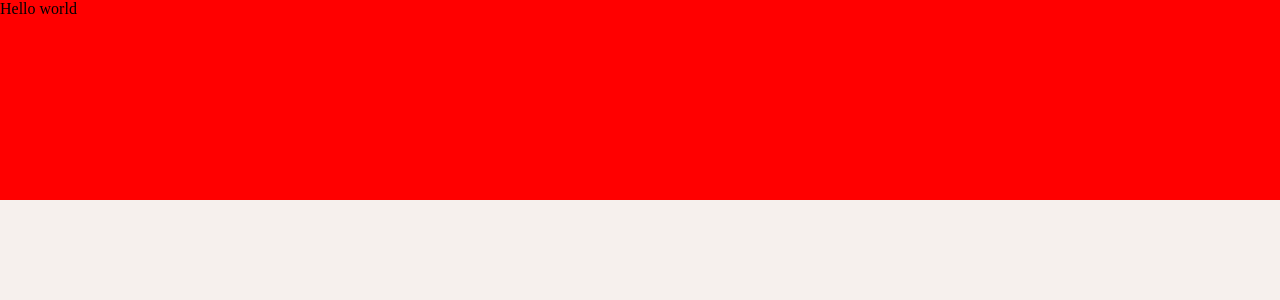
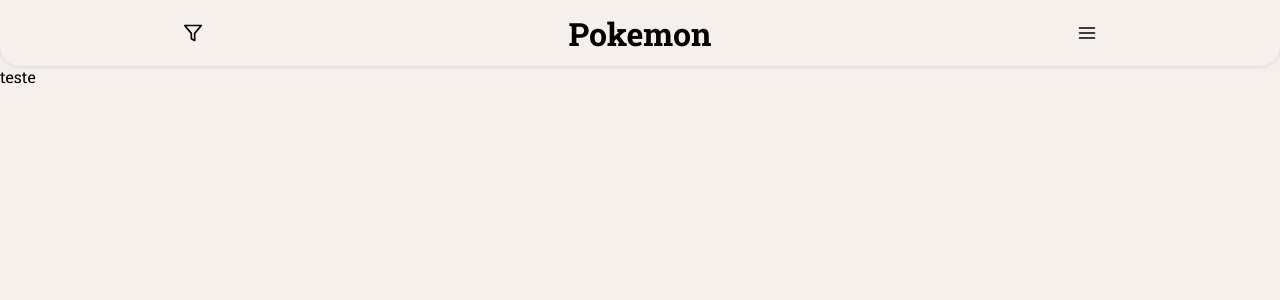
Before and after one commit to SavioSoares7/pokedex, a React (Vite) app in the folder pokemon/: page / in a window 1280 px wide. Shown: the top 300 px of the page. Built offline with nearby package versions, Linux system fonts and the light colour scheme.

Commit message:
Start of creating the header

```diff
--- a/package.json
+++ b/package.json
@@ -1,5 +1,6 @@
 {
   "dependencies": {
+    "react-icons": "^4.4.0",
     "styled-components": "^5.3.5"
   }
 }
--- a/pokemon/index.html
+++ b/pokemon/index.html
@@ -4,7 +4,14 @@
     <meta charset="UTF-8" />
     <link rel="icon" type="image/svg+xml" href="/vite.svg" />
     <meta name="viewport" content="width=device-width, initial-scale=1.0" />
-    <title>Vite + React</title>
+
+    <link rel="preconnect" href="https://fonts.googleapis.com" />
+    <link rel="preconnect" href="https://fonts.gstatic.com" crossorigin />
+    <link
+      href="https://fonts.googleapis.com/css2?family=Roboto+Slab:wght@400;500;700&display=swap"
+      rel="stylesheet"
+    />
+    <title>Pokedex</title>
   </head>
   <body>
     <div id="root"></div>
--- /dev/null
+++ b/pokemon/src/components/header/index.jsx
@@ -0,0 +1,13 @@
+import { Container } from "./style";
+
+import { FiFilter, FiMenu } from "react-icons/fi";
+
+export function Header() {
+  return (
+    <Container>
+      <FiFilter />
+      <h1>Pokemon</h1>
+      <FiMenu />
+    </Container>
+  );
+}
--- /dev/null
+++ b/pokemon/src/components/header/style.js
@@ -0,0 +1,13 @@
+import styled from "styled-components";
+
+export const Container = styled.header`
+  display: flex;
+  align-items: center;
+  justify-content: space-around;
+
+  height: 66px;
+
+  border-radius: 0px 0px 20px 20px;
+  background: ${({ theme }) => theme.COLORS.BG_WHITE};
+  box-shadow: 0px 0px 5px #ccc;
+`;
--- a/pokemon/src/pages/home/index.jsx
+++ b/pokemon/src/pages/home/index.jsx
@@ -1,5 +1,13 @@
 import { Container } from "./style";
 
+import { Header } from "../../components/header";
 export function Home() {
-  return <Container>Hello world</Container>;
+  return (
+    <>
+      <Header />
+      <Container>
+        <p>teste</p>
+      </Container>
+    </>
+  );
 }
--- a/pokemon/src/pages/home/style.js
+++ b/pokemon/src/pages/home/style.js
@@ -1,6 +1,9 @@
 import styled from "styled-components";
 
 export const Container = styled.div`
-  min-height: 200px;
-  background-color: red;
+  display: flex;
+  flex-direction: column;
+  justify-content: space-around;
+
+  width: 100%;
 `;
--- a/pokemon/src/styles/globalStyle.js
+++ b/pokemon/src/styles/globalStyle.js
@@ -5,6 +5,7 @@
     padding: 0;
     margin: 0;
     box-sizing: border-box;
+    font-family: 'Roboto Slab', serif;
   }
   body{
     background-color: ${({ theme }) => theme.COLORS.BG_WHITE};
@@ -12,6 +13,10 @@
   a, li{
     list-style: none;
     text-decoration: none;
+  }
+  svg{
+    cursor: pointer;
+    font-size: 20px;
   }
   button{
     cursor: pointer;
```
Also changed, not shown: 1 other file (tests, documents, lock files or other folders).
